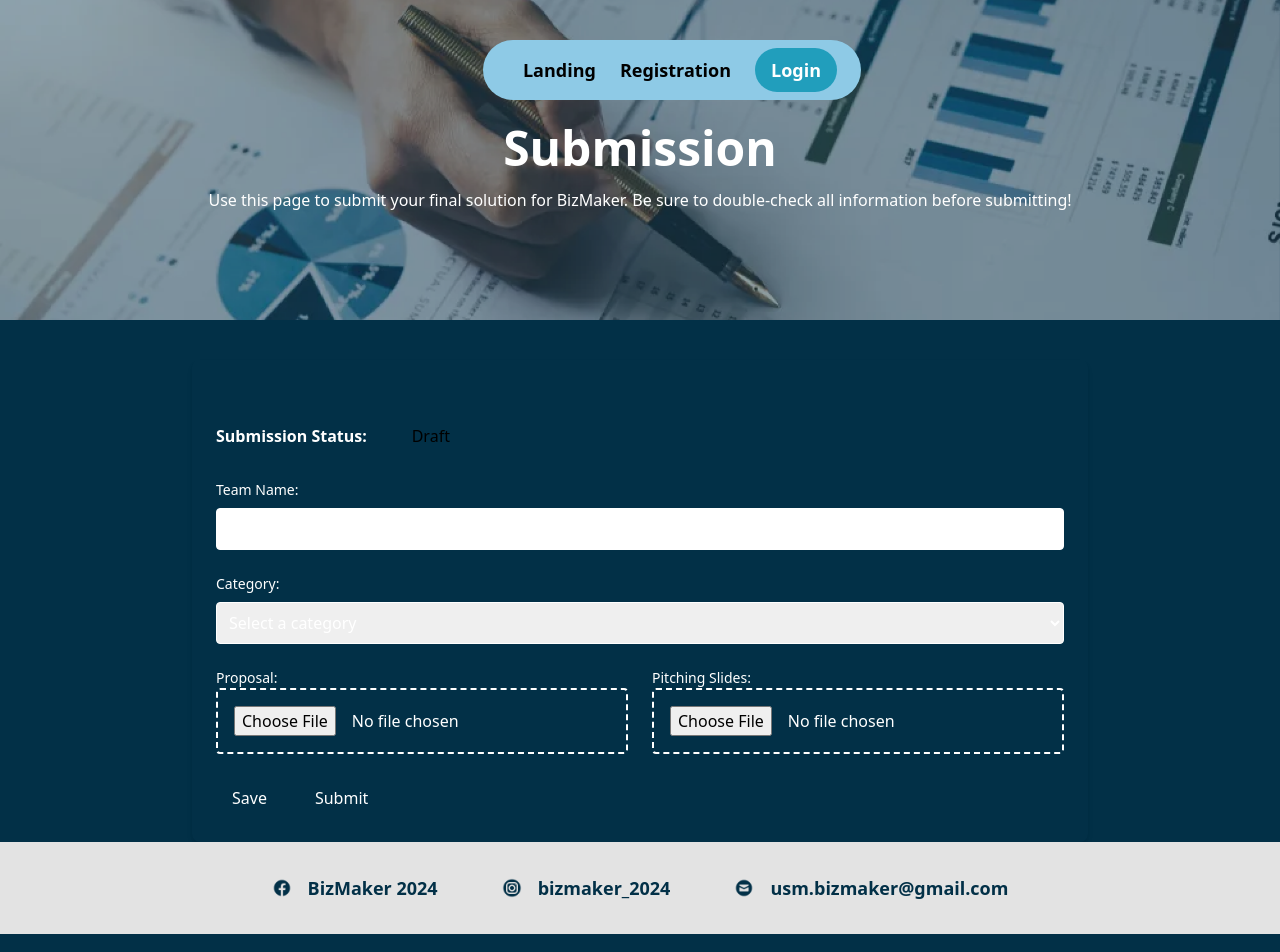
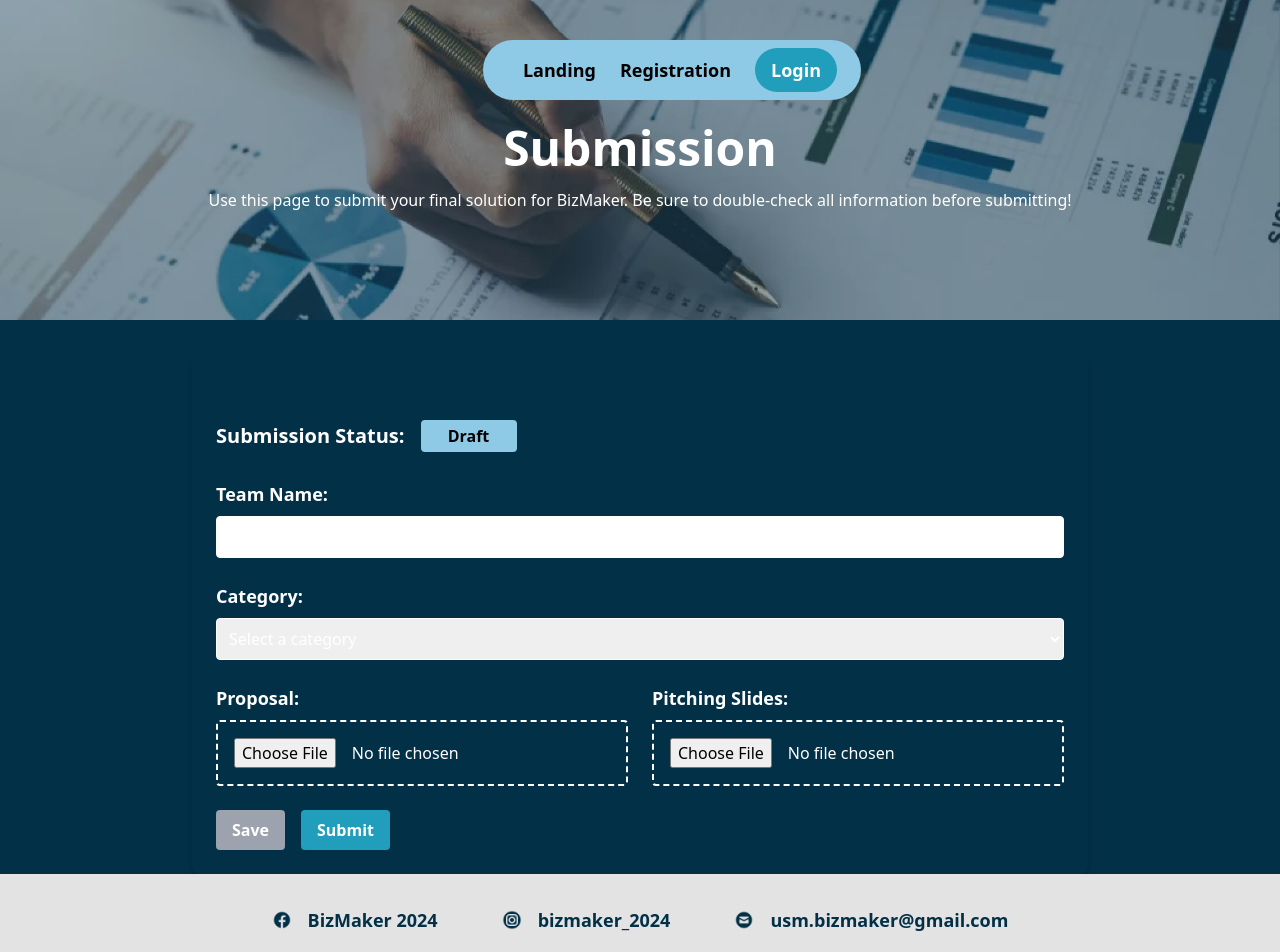
Before and after one commit to diminecjean/hackfinity, a Next.js app: page /submission in a window 1280 px wide. Shown: the top 952 px of the page. Built offline with nearby package versions, Linux system fonts and the light colour scheme.

Commit message:
Beautify submission page

```diff
--- a/src/app/submission/page.js
+++ b/src/app/submission/page.js
@@ -31,9 +31,9 @@ const SubmissionPage = () => {
         <main className="mt-10 bg-blue-800 p-6 rounded-lg shadow-md">
           <div className="mt-8">
             <div className="flex items-center">
-              <span className="font-semibold">Submission Status:</span>
-              <span className="ml-2 px-2 py-1 bg-yellow-300 text-black rounded">
-                <div className="w-24 h-8 flex items-center justify-center bg-yellow-500 rounded">
+              <span className="font-bold text-xl">Submission Status:</span>
+              <span className="ml-2 px-2 py-1 text-black rounded">
+                <div className="w-24 h-8 flex items-center justify-center bg-blue-light text-base font-semibold rounded">
                   {submissionStatus}
                 </div>
               </span>
@@ -41,7 +41,7 @@ const SubmissionPage = () => {
 
             <form className="mt-6 space-y-6">
               <div>
-                <label className="block text-sm font-medium">Team Name:</label>
+                <label className="block text-lg font-semibold">Team Name:</label>
                 <input
                   type="text"
                   className="w-full mt-2 p-2 rounded bg-blue-700 border border-blue-600 focus:ring-2 focus:ring-yellow-300"
@@ -51,7 +51,7 @@ const SubmissionPage = () => {
               </div>
 
               <div>
-                <label className="block text-sm font-medium">Category:</label>
+                <label className="block text-lg font-semibold">Category:</label>
                 <select
                   className="w-full mt-2 p-2 rounded bg-blue-700 border border-blue-600 focus:ring-2 focus:ring-yellow-300"
                   value={category}
@@ -66,7 +66,7 @@ const SubmissionPage = () => {
 
               <div className="flex space-x-6">
                 <div className="w-1/2">
-                  <label className="block text-sm font-medium">Proposal:</label>
+                  <label className="block text-lg font-semibold mb-2">Proposal:</label>
                   <div className="border-2 border-dashed border-yellow-300 rounded p-4">
                     <input
                       type="file"
@@ -78,7 +78,7 @@ const SubmissionPage = () => {
                 </div>
 
                 <div className="w-1/2">
-                  <label className="block text-sm font-medium">Pitching Slides:</label>
+                  <label className="block text-lg font-semibold mb-2">Pitching Slides:</label>
                   <div className="border-2 border-dashed border-yellow-300 rounded p-4">
                     <input
                       type="file"
@@ -93,14 +93,14 @@ const SubmissionPage = () => {
               <div className="flex space-x-4">
                 <button
                   type="button"
-                  className="bg-gray-600 px-4 py-2 rounded"
+                  className="bg-grey-dark font-semibold px-4 py-2 rounded"
                   onClick={() => alert('Draft Saved')}
                 >
                   Save
                 </button>
                 <button
                   type="button"
-                  className="bg-blue-500 px-4 py-2 rounded"
+                  className="bg-blue-mid font-semibold px-4 py-2 rounded"
                   onClick={handleSubmit}
                 >
                   Submit
```
